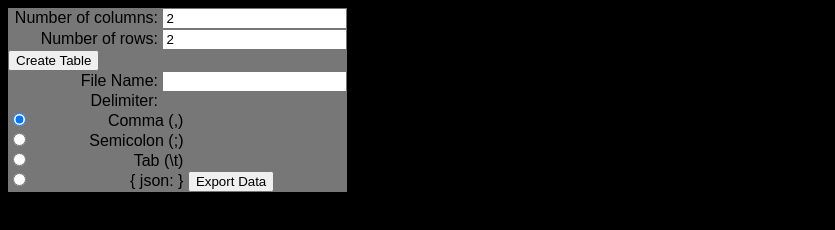
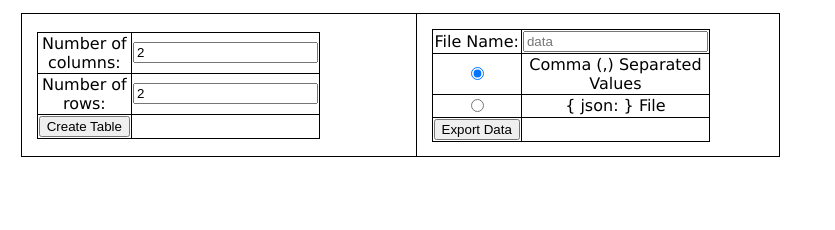
Before and after one commit to ecdestro/dynamic_html_table, a plain HTML site: page index.html in a window 1280 px wide. Shown: the whole page, without its empty margins (0-835 px from the left). Drawn offline with Linux system fonts and the light colour scheme.

Commit message:
Add files via upload

```diff
--- a/index.html
+++ b/index.html
@@ -3,33 +3,50 @@
 <html lang="en">
     <head>
         <meta charset="UTF-8">
-        <meta name="viewport" content="width=device-width, initial-scale=2.0">
+        <meta name="viewport" content="width=device-width, initial-scale=1.0">
         <link href="style/sheet.css" rel="stylesheet" type="text/css">
         <title>Dynamic Table Input</title>
     </head>
     <body>
         <div id="table-container"></div>
-        <form id="table-generator">
-            <label for="numCols">Number of columns:</label>
-            <input type="number" id="numCols" name="numCols" min="1" value="2"><br/>
-            <label for="numRows">Number of rows:</label>
-            <input type="number" id="numRows" name="numRows" min="1" value="2"><br/>
-            <input type="submit" value="Create Table">
-        </form>
-        <form id="file-generator">
-            <label for="file-name">File Name:</label>
-            <input type="text" id="file-name" name="file-name"><br>
-            <label for="delimiter">Delimiter:</label><br>
-            <input type="radio" id="comma" name="delimiter" value="," checked>
-            <label for="comma">Comma (,)</label><br>
-            <input type="radio" id="semicolon" name="delimiter" value=";">
-            <label for="semicolon">Semicolon (;)</label><br>
-            <input type="radio" id="tab" name="delimiter" value="\t">
-            <label for="tab">Tab (\t)</label><br>
-            <input type="radio" id="json" name="delimiter" value="json">
-            <label for="json">{ json: }</label>
-            <input type="submit" value="Export Data">
-        </form>
+        <table id="controls">
+            <tr>
+                <td>
+                    <form id="table-generator">
+                        <table id="table-form">
+                            <tr>
+                                <td><label for="numCols">Number of columns:</label></td>
+                                <td><input type="number" id="numCols" name="numCols" min="1" value="2"></td>
+                            </tr>
+                            <tr>
+                                <td><label for="numRows">Number of rows:</label></td>
+                                <td><input type="number" id="numRows" name="numRows" min="1" value="2"></td>
+                            </tr>
+                            <tr><td><input type="submit" value="Create Table"></td></tr>
+                        </table>
+                    </form>
+                </td>
+                <td>
+                    <form id="file-generator">
+                        <table id="file-form">
+                            <tr>
+                                <td><label for="file-name">File Name:</label></td>
+                                <td><input type="text" id="file-name" name="file-name" placeholder="data"></td>
+                            </tr>
+                            <tr>
+                                <td><input type="radio" id="comma" name="delimiter" value="," checked></td>
+                                <td><label for="comma">Comma (,) Separated Values</label></td>
+                            </tr>
+                            <tr>
+                                <td><input type="radio" id="json" name="delimiter" value="json"></td>
+                                <td><label for="json">{ json: } File</label></td>
+                            </tr>
+                            <tr><td><input type="submit" value="Export Data"></td></tr>
+                        </table>
+                    </form>
+                </td>
+            </tr>
+        </table>
         <script src="script/tabulate.js" type="text/javascript"></script>
     </body>
 </html>
--- a/script/tabulate.js
+++ b/script/tabulate.js
@@ -49,8 +49,11 @@ function saveJSON(numCols, numRows, fileName, delimiter) {
     var url = URL.createObjectURL(blob);
     var link = document.createElement('a');
     link.href = url;
-    link.download = fileName + '.json';
-
+    if (fileName == '') {
+        link.download = 'data.json';
+    } else {
+        link.download = fileName + '.json'
+    }
     document.body.appendChild(link);
     link.click();
 
@@ -72,11 +75,15 @@ document.getElementById('file-generator').addEventListener('submit', function(ev
 function saveData(numCols, numRows, fileName, delimiter) {
     const data = [];
     const headerRow = [];
+
+    if (delimiter == 'json') {
+        saveJSON(numCols, numRows, fileName, delimiter);
+    } else {
         for (let j = 0; j < numCols; j++) {
             const header = document.getElementById(`header-${j}`).value;
             headerRow.push(header);
         }
-    data.push(headerRow.join(delimiter));
+        data.push(headerRow.join(','));
 
         for (let i = 0; i < numRows; i++) {
             const rowData = [];
@@ -84,27 +91,21 @@ function saveData(numCols, numRows, fileName, delimiter) {
                 const value = document.getElementById(`row-${i}-col-${j}`).value;
                 rowData.push(value);
             }
-        data.push(rowData.join(delimiter));
+            data.push(headerRow.join(','));
         }
         const fileContent = data.join('\n');
         const blob = new Blob([fileContent], { type: 'text/plain' });
         const url = URL.createObjectURL(blob);
         const link = document.createElement('a');
         link.href = url;
-
-    if (delimiter == ',') {
-        link.download = fileName + '.csv';
-    } else if (delimiter == ';') {
-        link.download = fileName + '.ssv';
-    } else if (delimiter == '\t') {
-        link.download = fileName + '.tsv';
-    } else if (delimiter == 'json') {
-        saveJSON(numCols, numRows, fileName, delimiter);
+        if (fileName == '') {
+            link.download = 'data.csv';
+        } else {
+            link.download = fileName + '.csv'
         }
-
         document.body.appendChild(link);
         link.click();
-
         document.body.removeChild(link);
         URL.revokeObjectURL(url);
     }
+}
--- a/style/sheet.css
+++ b/style/sheet.css
@@ -1,24 +1,27 @@
-body {
-    background-color:   black;
-    color:  darkgray;
-    font-family: Arial, Helvetica, sans-serif;
-}
+/* copyright 2024 ecdestro */
 
-form {
-    width: fit-content;
-    background-color: #777777;
-    color: black;
-    font-family: Arial, Helvetica, sans-serif;
-}
-
-label {
-    display: inline-block;
-    clear: left;
-    width: 150px;
-    text-align: right;
-}
-
-input {
-    display: inline-block;
-    text-align: left;
-}
+table {
+    width: 60%;
+    border-collapse: collapse;
+    font-family: Verdana, Arial, Helvetica, sans-serif;
+    text-align: center;
+    margin: 10pt;
+    padding: 0%;
+  }
+  table, th, td {
+    border: 1px solid black;
+  }
+  th {
+    background-color: skyblue;
+    text-align: center;
+    height: 30px;
+  }
+  tr {
+    background-color: white;
+  }
+  tr:hover {
+    background-color: lightgray;
+  }
+  .highlight {
+    background-color: lightgreen;
+  }
```
Lines whose indentation alone changed are shown as unchanged.
